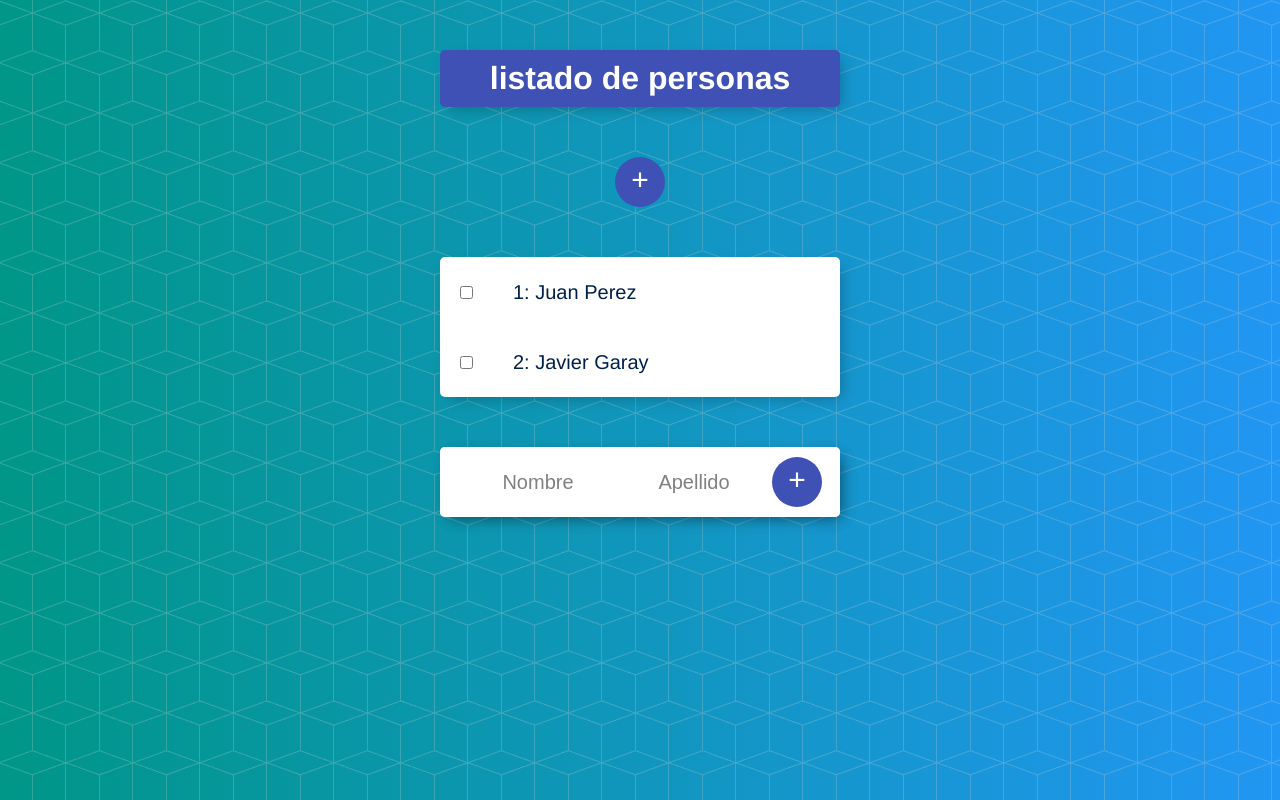
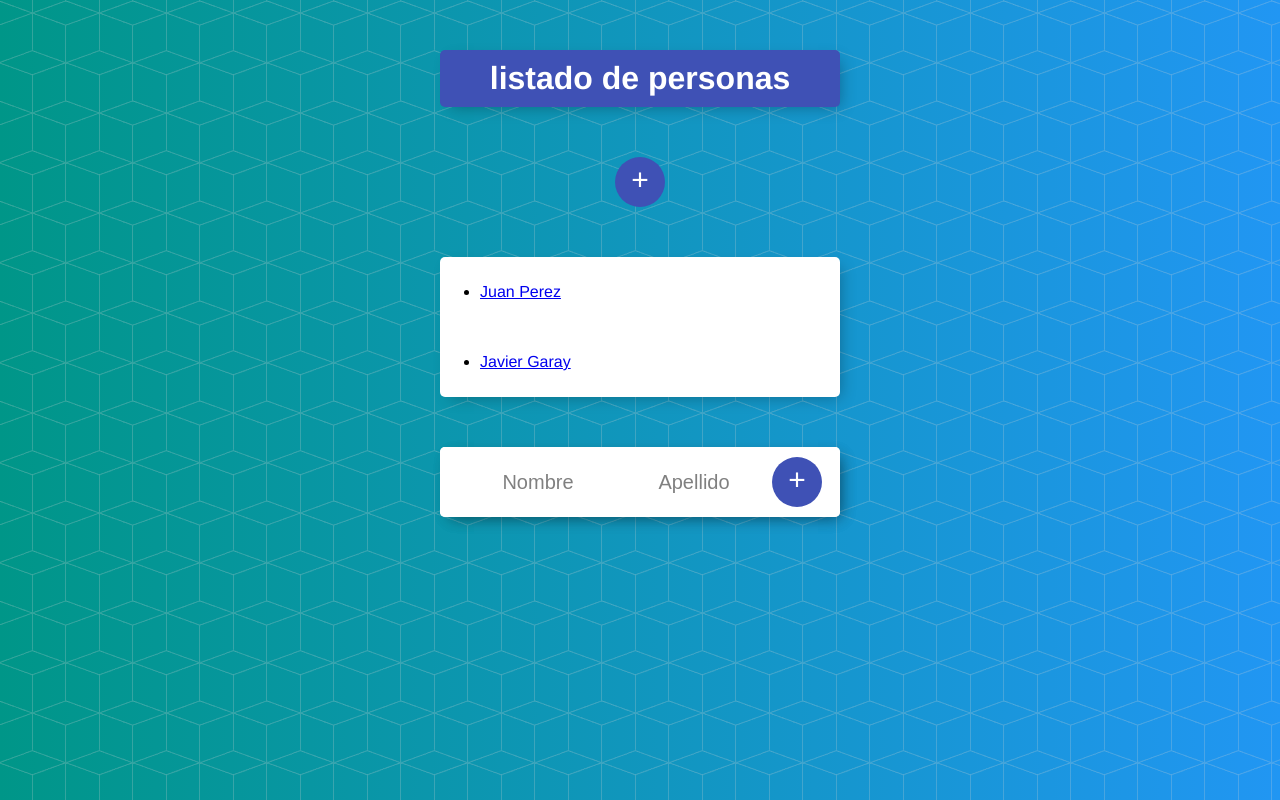
Before and after one commit to jvrgaray/listado-personas, an Angular app: page / in a window 1280 px wide. Shown: the top 800 px of the page. Built offline with nearby package versions, Linux system fonts and the light colour scheme.

Commit message:
51. PAso de parametros y modificar persona

```diff
--- a/src/app/personas.service.ts
+++ b/src/app/personas.service.ts
@@ -11,7 +11,17 @@
   constructor(private loggingService: LoggingService) { }
 
   agregarPersona(persona: Persona) {
-    this.loggingService.enviaMensajeAConsola("agregamos persona: "+persona.nombre);
+    this.loggingService.enviaMensajeAConsola("agregamos persona: " + persona.nombre);
     this.personas.push(persona);
   }
+
+  encontrarPersona(index: number) {
+    return this.personas[index];
+  }
+
+  modificarPersona(index:number, persona:Persona){
+    let persona1 = this.personas[index];
+    persona1.nombre = persona.nombre;
+    persona1.apellido = persona.apellido;
+  }
 }
--- a/src/app/personas/formulario/formulario.component.ts
+++ b/src/app/personas/formulario/formulario.component.ts
@@ -1,4 +1,4 @@
-import { Router } from '@angular/router';
+import { Router, ActivatedRoute } from '@angular/router';
 import { PersonasServices } from '../../personas.service';
 import { LoggingService } from '../../LoggingService.service';
 import { Component, OnInit, Output, EventEmitter } from '@angular/core';
@@ -13,21 +13,33 @@
   @Output() personaCreada = new EventEmitter<Persona>();
   nombreInput: string;
   apellidoInput: string;
+  index: number;
 
   constructor(private loggingService: LoggingService,
-              private personasServices: PersonasServices,
-              private router: Router) {
+    private personasServices: PersonasServices,
+    private router: Router,
+    private route: ActivatedRoute) {
     this.personasServices.saludar.subscribe(
       (indice: number) => alert('el indice es: ' + indice)
     );
   }
 
   ngOnInit() {
+    this.index = this.route.snapshot.params['id'];
+    if (this.index) {
+      let persona: Persona = this.personasServices.encontrarPersona(this.index);
+      this.nombreInput = persona.nombre;
+      this.apellidoInput = persona.apellido;
+    }
   }
 
   onGuardarPersona() {
     const persona1 = new Persona(this.nombreInput, this.apellidoInput);
-    this.personasServices.agregarPersona(persona1);
+    if (this.index) {
+      this.personasServices.modificarPersona(this.index, persona1);
+    } else {
+      this.personasServices.agregarPersona(persona1);
+    }
     this.router.navigate(['personas']);
   }
 }
--- a/src/app/personas/persona/persona.component.html
+++ b/src/app/personas/persona/persona.component.html
@@ -1,4 +1,8 @@
 <div class="item">
-  <input type="checkbox" (click)="emitirSaludo()">
-  <p>{{ indice + 1 }}: {{ persona.nombre }} {{ persona.apellido }}</p>
+  <ul>
+    <li>
+      <a [routerLink]="['/personas', indice]">
+       {{ persona.nombre }} {{ persona.apellido }}</a>
+    </li>
+  </ul>
 </div>
```
